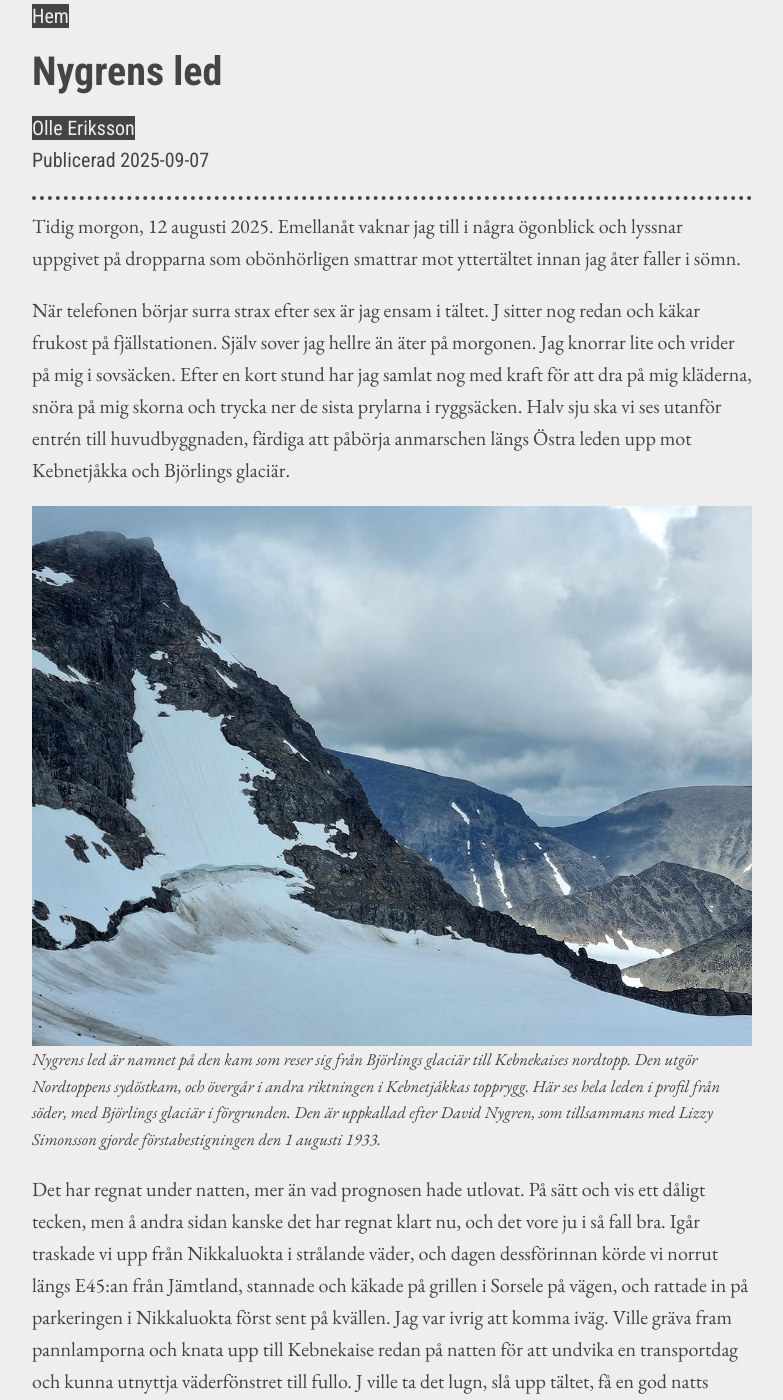
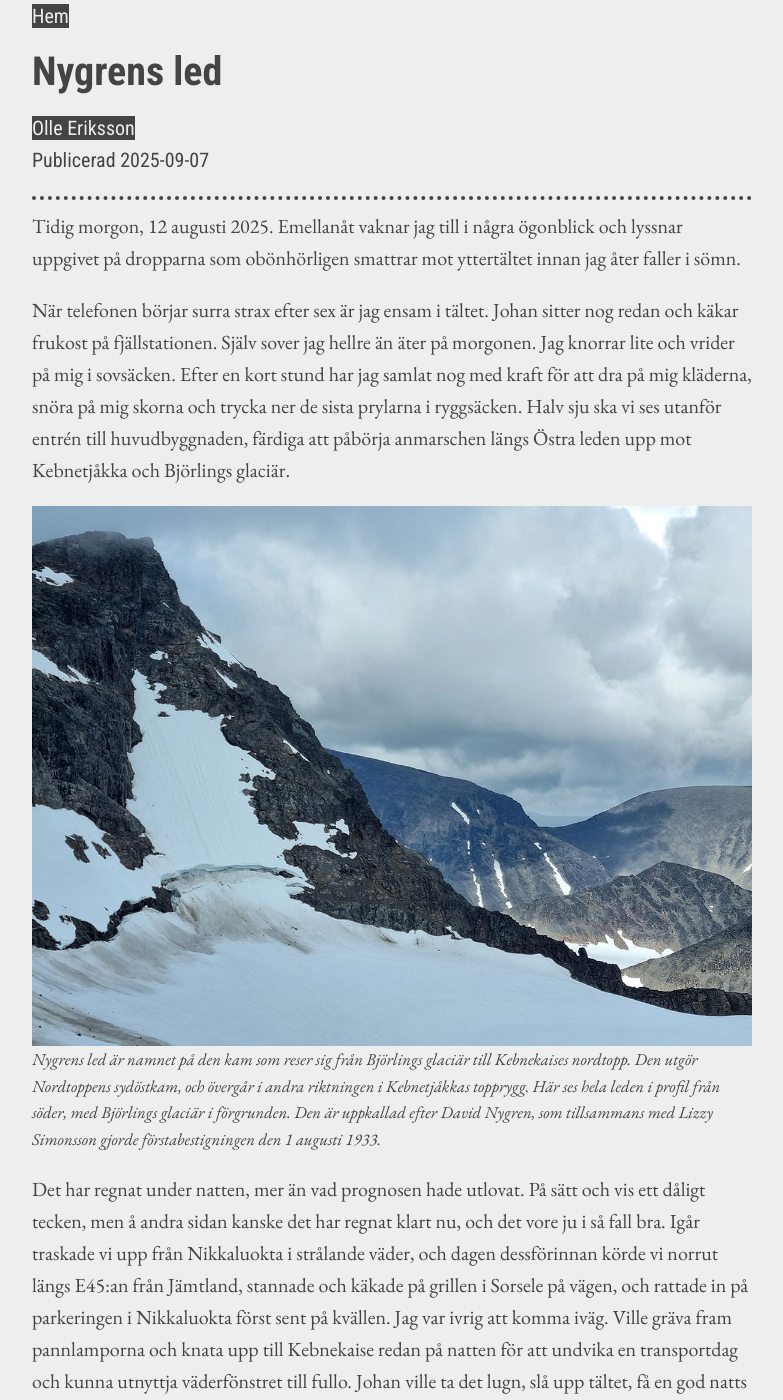
Before and after one commit to fjallklatterprojektet/fjallklatterprojektet.github.io, a Jekyll site: the page built from _posts/2025-09-07-nygrens_led.md, in a window 1280 px wide and 1400 px high. Shown: the whole window, without its empty margins (248-1031 px from the left). Built offline with Jekyll 4.4.1, drawn with Linux system fonts in a browser that asks for light colours; some of the changed text lies outside the part shown.

Commit message:
Change name in post

```diff
--- a/_posts/2025-09-07-nygrens_led.md
+++ b/_posts/2025-09-07-nygrens_led.md
@@ -9,11 +9,11 @@
 
 Tidig morgon, 12 augusti 2025. Emellanåt vaknar jag till i några ögonblick och lyssnar uppgivet på dropparna som obönhörligen smattrar mot yttertältet innan jag åter faller i sömn.
 
-När telefonen börjar surra strax efter sex är jag ensam i tältet. J sitter nog redan och käkar frukost på fjällstationen. Själv sover jag hellre än äter på morgonen. Jag knorrar lite och vrider på mig i sovsäcken. Efter en kort stund har jag samlat nog med kraft för att dra på mig kläderna, snöra på mig skorna och trycka ner de sista prylarna i ryggsäcken. Halv sju ska vi ses utanför entrén till huvudbyggnaden, färdiga att påbörja anmarschen längs Östra leden upp mot Kebnetjåkka och Björlings glaciär.
+När telefonen börjar surra strax efter sex är jag ensam i tältet. Johan sitter nog redan och käkar frukost på fjällstationen. Själv sover jag hellre än äter på morgonen. Jag knorrar lite och vrider på mig i sovsäcken. Efter en kort stund har jag samlat nog med kraft för att dra på mig kläderna, snöra på mig skorna och trycka ner de sista prylarna i ryggsäcken. Halv sju ska vi ses utanför entrén till huvudbyggnaden, färdiga att påbörja anmarschen längs Östra leden upp mot Kebnetjåkka och Björlings glaciär.
 
 {% include image.html url="/assets/images/2025-09-07-nygrens_led/nygrens_led_01.jpg" caption="Nygrens led är namnet på den kam som reser sig från Björlings glaciär till Kebnekaises nordtopp. Den utgör Nordtoppens sydöstkam, och övergår i andra riktningen i Kebnetjåkkas topprygg. Här ses hela leden i profil från söder, med Björlings glaciär i förgrunden. Den är uppkallad efter David Nygren, som tillsammans med Lizzy Simonsson gjorde förstabestigningen den 1 augusti 1933." %}
 
-Det har regnat under natten, mer än vad prognosen hade utlovat. På sätt och vis ett dåligt tecken, men å andra sidan kanske det har regnat klart nu, och det vore ju i så fall bra. Igår traskade vi upp från Nikkaluokta i strålande väder, och dagen dessförinnan körde vi norrut längs E45:an från Jämtland, stannade och käkade på grillen i Sorsele på vägen, och rattade in på parkeringen i Nikkaluokta först sent på kvällen. Jag var ivrig att komma iväg. Ville gräva fram pannlamporna och knata upp till Kebnekaise redan på natten för att undvika en transportdag och kunna utnyttja väderfönstret till fullo. J ville ta det lugn, slå upp tältet, få en god natts sömn och sen en maklig start. Att Js ryggsäck vägde smått otroliga 35 kg (!) bidrog sannolikt till hans inställning. Det blev J som fick bestämma. För att stilla äventyrslusten knatade jag upp på Skartaklacken på eftermiddagen efter att vi hade slagit upp tältet vid Kebnekaise fjällstation. Då var himlen fortfarande klar. Nu är det grått och blött.
+Det har regnat under natten, mer än vad prognosen hade utlovat. På sätt och vis ett dåligt tecken, men å andra sidan kanske det har regnat klart nu, och det vore ju i så fall bra. Igår traskade vi upp från Nikkaluokta i strålande väder, och dagen dessförinnan körde vi norrut längs E45:an från Jämtland, stannade och käkade på grillen i Sorsele på vägen, och rattade in på parkeringen i Nikkaluokta först sent på kvällen. Jag var ivrig att komma iväg. Ville gräva fram pannlamporna och knata upp till Kebnekaise redan på natten för att undvika en transportdag och kunna utnyttja väderfönstret till fullo. Johan ville ta det lugn, slå upp tältet, få en god natts sömn och sen en maklig start. Att hans ryggsäck vägde smått otroliga 35 kg (!) bidrog sannolikt till hans inställning. Det blev Johan som fick bestämma. För att stilla äventyrslusten knatade jag upp på Skartaklacken på eftermiddagen efter att vi hade slagit upp tältet vid Kebnekaise fjällstation. Då var himlen fortfarande klar. Nu är det grått och blött.
 
 {% include image.html url="/assets/images/2025-09-07-nygrens_led/nygrens_led_02.jpg" caption="Kvällen är stilla och klar när vi anländer till Nikkaluokta. Efter att vi rest tältet står jag en stund på kullen vid kapellet och ser hur fullmånen sakta stiger över fjällen söder om Paittasjärvi." %}
 
@@ -23,13 +23,13 @@
 
 Väl framme vid Björlings glaciär följer vi ett snöfält norrut mot Kebnetjåkkas västkam. Sen stretar vi en stund på skrå innan vi på min inrådan bestämmer oss för att gå på glaciären istället. Vi hinner inte ta många steg i stegjärn innan vi inser att ett bättre alternativ hade varit att hålla oss uppe på kammen, som is- och snöfri skär en reva hela vägen mellan Björlings glaciär och Storglaciären, och som snart nog övergår i sydostkammen till Kebnekaises nordtopp, den så kallade Nygrens led.
 
-Det är nu strax före tio. Vi tar oss upp på kammen utan svårighet ungefär där den börjar resa sig mot Nordtoppen. Efter att ha tagit av stegjärnen och tagit in lite rep, påbörjar vi klättringen. Himlen är kompakt och grå men inget regn har fallit på ett tag nu. och klippan är förvånansvärt torr. J går först, håller sig till kammen eller något till höger när det tycks rimligare.
+Det är nu strax före tio. Vi tar oss upp på kammen utan svårighet ungefär där den börjar resa sig mot Nordtoppen. Efter att ha tagit av stegjärnen och tagit in lite rep, påbörjar vi klättringen. Himlen är kompakt och grå men inget regn har fallit på ett tag nu. och klippan är förvånansvärt torr. Johan går först, håller sig till kammen eller något till höger när det tycks rimligare.
 
-{% include image.html url="/assets/images/2025-09-07-nygrens_led/nygrens_led_04.jpg" caption="J blickar upp mot Nordtoppen från insteget till Nygrens led." %}
+{% include image.html url="/assets/images/2025-09-07-nygrens_led/nygrens_led_04.jpg" caption="Johan blickar upp mot Nordtoppen från insteget till Nygrens led." %}
 
-Trots dess namnkunnighet och lättåtkomlighet så är det här första gången jag befinner mig på Nygrens led. Det är en sådan led som jag länge har gått och tänkt på, men nu när jag klättrar så inser jag att jag aldrig riktigt har funderat över dess beskaffenhet och karaktär. Förutom några lösa rännor som vi hamnar i på högersidan så är klippan förhållandevis fast. Klättringen är enkel, behaglig. Vi går löpande, lägger repet runt nåt block, i nån skreva, låter kilar och kammar hänga kvar i selen. Vi passerar ett par snöfält, men snön är mjuk nog efter en mild natt att stegjärnen får stanna kvar i ryggsäckarna. Mot slutet, där kammen blir brantare, klippan fastare, ändrar klättringen karaktär något. J placerar en röd Totem (så att vi lättare kan försöka intala oss att vi inte har släpat på säkringarna i onödan) och försvinner upp i ett dieder. Jag följer efter, rör mig okonstlat uppför klippan, låter händer och fötter visa vägen, och så befinner vi oss plötsligt på den breda toppryggen. Några minuter senare, strax efter 12, står vi på Nordtoppen.
+Trots dess namnkunnighet och lättåtkomlighet så är det här första gången jag befinner mig på Nygrens led. Det är en sådan led som jag länge har gått och tänkt på, men nu när jag klättrar så inser jag att jag aldrig riktigt har funderat över dess beskaffenhet och karaktär. Förutom några lösa rännor som vi hamnar i på högersidan så är klippan förhållandevis fast. Klättringen är enkel, behaglig. Vi går löpande, lägger repet runt nåt block, i nån skreva, låter kilar och kammar hänga kvar i selen. Vi passerar ett par snöfält, men snön är mjuk nog efter en mild natt att stegjärnen får stanna kvar i ryggsäckarna. Mot slutet, där kammen blir brantare, klippan fastare, ändrar klättringen karaktär något. Johan placerar en röd Totem (så att vi lättare kan försöka intala oss att vi inte har släpat på säkringarna i onödan) och försvinner upp i ett dieder. Jag följer efter, rör mig okonstlat uppför klippan, låter händer och fötter visa vägen, och så befinner vi oss plötsligt på den breda toppryggen. Några minuter senare, strax efter 12, står vi på Nordtoppen.
 
-{% include image.html url="/assets/images/2025-09-07-nygrens_led/nygrens_led_05.jpg" caption="Högre upp längs leden blir klippan brantare och fastare. Här klättrar J ett dieder strax nedanför utsteget på toppryggen. Jag valde att följa längs svaplattan några meter längre till höger." %}
+{% include image.html url="/assets/images/2025-09-07-nygrens_led/nygrens_led_05.jpg" caption="Högre upp längs leden blir klippan brantare och fastare. Här klättrar Johan ett dieder strax nedanför utsteget på toppryggen. Jag valde att följa längs svaplattan några meter längre till höger." %}
 
 
 {% include image.html url="/assets/images/2025-09-07-nygrens_led/nygrens_led_06.jpg" caption="På Nordtoppen tar vi en välförtjänt vila, och jag passar på att studera östkammen från en spektakulär position på ett utskjutande klippblock." %}
```
